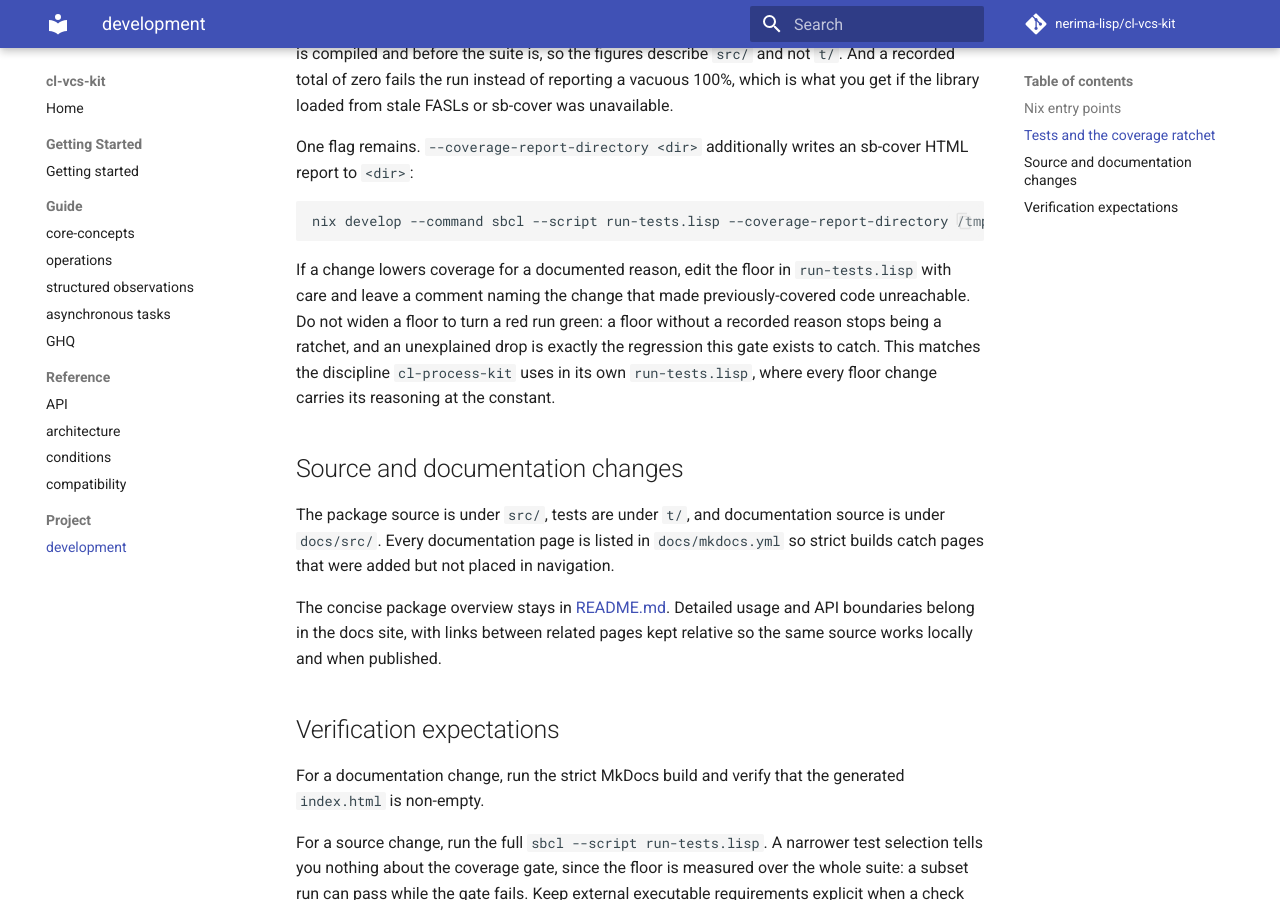
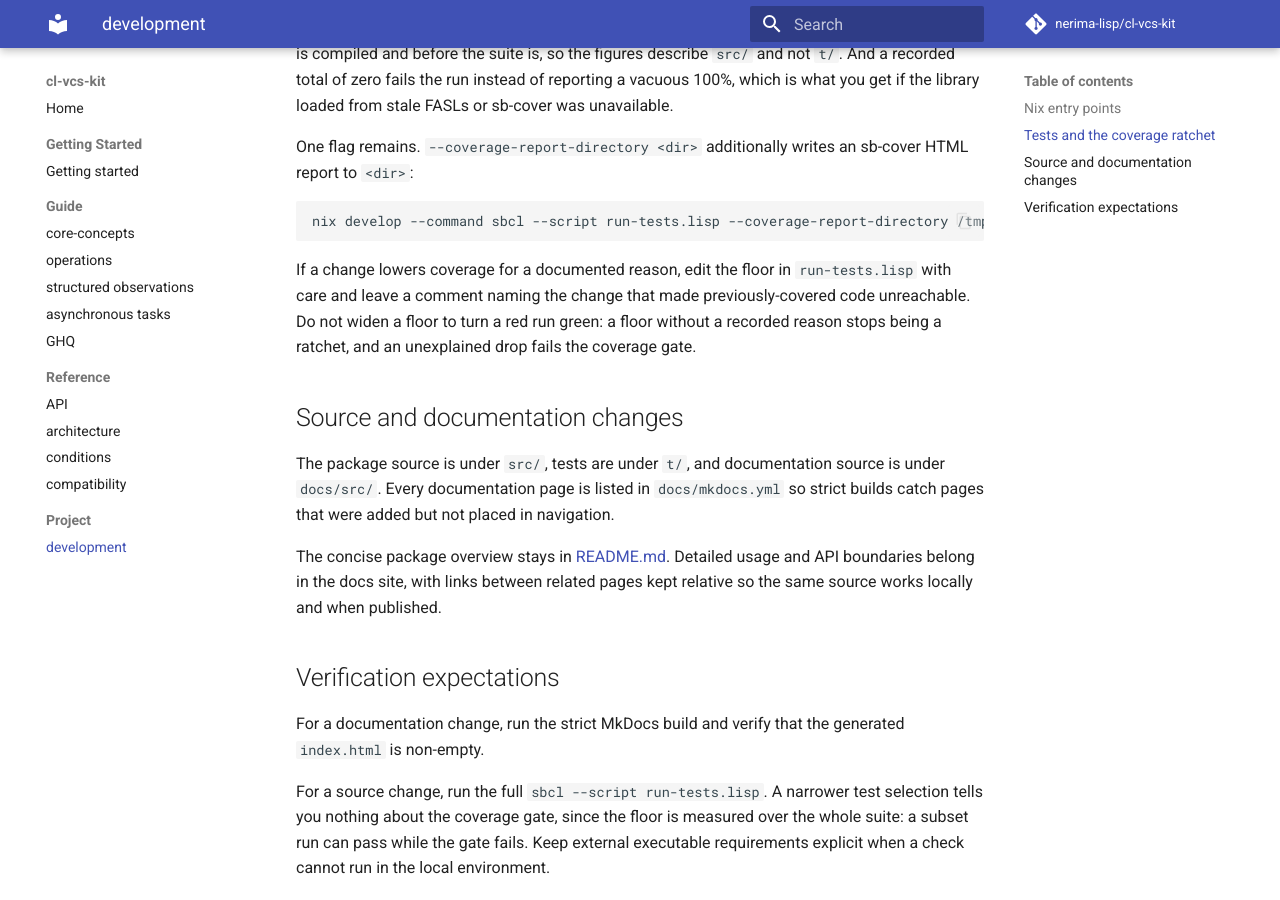
Before and after one commit to nerima-lisp/cl-vcs-kit, an MkDocs documentation site: the page built from docs/src/project/development.md, in a window 1280 px wide and 900 px high, scrolled down 1225 px. Built offline with MkDocs 1.6.1 and Material for MkDocs 9.7.7, drawn with Linux system fonts in a browser that asks for light colours; comment, search, counter and statistics services are not loaded.

Commit message:
docs: remove audience and comparison meta prose

```diff
--- a/docs/src/project/development.md
+++ b/docs/src/project/development.md
@@ -72,9 +72,7 @@ If a change lowers coverage for a documented reason, edit the floor in
 `run-tests.lisp` with care and leave a comment naming the change that made
 previously-covered code unreachable. Do not widen a floor to turn a red run
 green: a floor without a recorded reason stops being a ratchet, and an
-unexplained drop is exactly the regression this gate exists to catch. This
-matches the discipline `cl-process-kit` uses in its own `run-tests.lisp`,
-where every floor change carries its reasoning at the constant.
+unexplained drop fails the coverage gate.
 
 ## Source and documentation changes
 
```
Also changed, not shown: README.md.
